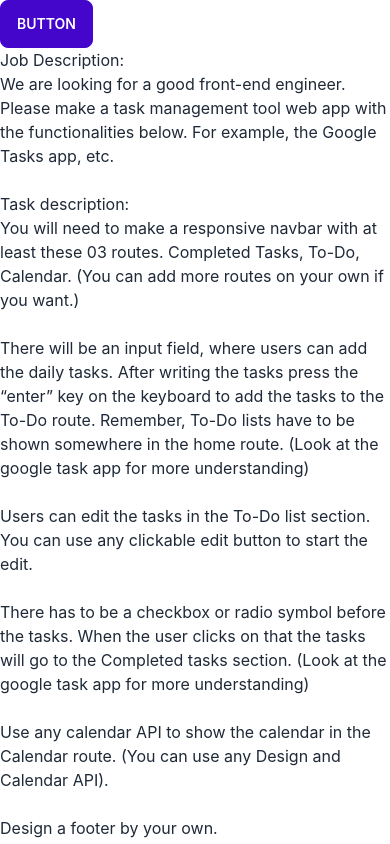
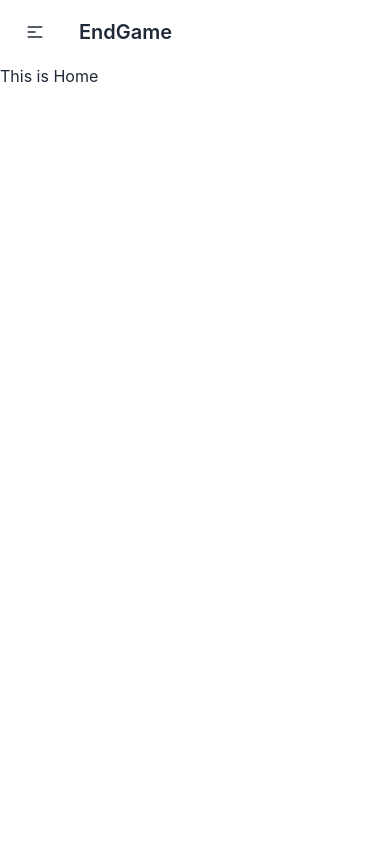
Before and after one commit to KawsarAlHasan/management-tool-web-app, a React (Create React App) app: page / in a window 390 px wide. Shown: the top 844 px of the page. Built offline with nearby package versions, Linux system fonts and the light colour scheme.

Commit message:
added navbar and react router

```diff
--- a/src/App.js
+++ b/src/App.js
@@ -1,31 +1,25 @@
 import './App.css';
+import { Routes, Route, Link } from "react-router-dom";
+import Navbar from './Pages/Shared/Navbar';
+import Home from './Pages/Home/Home';
+import About from './Pages/About/About';
+import CompletedTasks from './Pages/CompletedTasks/CompletedTasks';
+import ToDo from './Pages/ToDo/ToDo';
+import Calendar from './Pages/Calendar/Calendar';
 
 function App() {
   return (
     <div>
 
-      <button class="btn btn-active btn-primary">Button</button>
+      <Navbar />
+      <Routes>
+        <Route path="/" element={<Home />} />
+        <Route path="completedTasks" element={<CompletedTasks />} />
+        <Route path="toDo" element={<ToDo />} />
+        <Route path="calendar" element={<Calendar />} />
+        <Route path="about" element={<About />} />
+      </Routes>
 
-      <p>
-        Job Description: <br />
-        We are looking for a good front-end engineer. Please make a task management tool web app with the functionalities below. For example, the Google Tasks app, etc.
-        <br /> <br />
-        Task description: <br />
-        You will need to make a responsive navbar with at least these 03 routes. Completed Tasks, To-Do, Calendar. (You can add more routes on your own if you want.) <br /> <br />
-        There will be an input field, where users can add the daily tasks. After writing the tasks press the “enter” key on the keyboard to add the tasks to the To-Do route. Remember, To-Do lists have to be shown somewhere in the home route. (Look at the google task app for more understanding) <br /> <br />
-        Users can edit the tasks in the To-Do list section. You can use any clickable edit button to start the edit. <br /> <br />
-        There has to be a checkbox or radio symbol before the tasks. When the user clicks on that the tasks will go to the Completed tasks section. (Look at the google task app for more understanding) <br /> <br />
-        Use any calendar API to show the calendar in the Calendar route. (You can use any Design and Calendar API). <br /> <br />
-        Design a footer by your own.  <br /> <br />
-
-        Additional information: <br />
-        Use MERN (Mongo, Express, React, Node) stack to build this Web App. (What have you learned so far) <br />
-        Use your own design sense to earn bonus points. <br />
-        You can use any CSS framework, we recommend Tailwind CSS. <br />
-        Use your imagination to come up with something extra that’ll look good with the rest of the site. <br />
-        Your app must be responsive, use your imagination to make it responsive according to users' needs.
-
-      </p>
     </div>
   );
 }
--- /dev/null
+++ b/src/Pages/About/About.js
@@ -0,0 +1,11 @@
+import React from 'react';
+
+const About = (props) => {
+    return (
+        <div>
+            <p>This is About</p>
+        </div>
+    );
+};
+
+export default About;
--- /dev/null
+++ b/src/Pages/Calendar/Calendar.js
@@ -0,0 +1,11 @@
+import React from 'react';
+
+const Calendar = (props) => {
+    return (
+        <div>
+            <p>This is Calendar</p>
+        </div>
+    );
+};
+
+export default Calendar;
--- /dev/null
+++ b/src/Pages/CompletedTasks/CompletedTasks.js
@@ -0,0 +1,11 @@
+import React from 'react';
+
+const CompletedTasks = (props) => {
+    return (
+        <div>
+            <p>This is Completed Tasks</p>
+        </div>
+    );
+};
+
+export default CompletedTasks;
--- /dev/null
+++ b/src/Pages/Home/Home.js
@@ -0,0 +1,11 @@
+import React from 'react';
+
+const Home = (props) => {
+    return (
+        <div>
+            <h1>This is Home</h1>
+        </div>
+    );
+};
+
+export default Home;
--- /dev/null
+++ b/src/Pages/Shared/Navbar.js
@@ -0,0 +1,38 @@
+import React from 'react';
+import {Link} from 'react-router-dom';
+
+const Navbar = (props) => {
+
+    const menuItems = <>
+        <li><Link to='/calendar'>Calendar</Link></li>
+        <li><Link to='/completedTasks'>Completed Tasks</Link></li>
+        <li><Link to='/toDo'>To-Do</Link></li>
+        <li><Link to='/about'>About</Link></li>
+        <li><Link to='/login'>Login</Link></li>
+    </>
+
+    return (
+        <>
+            <div class="navbar bg-base-100">
+                <div class="navbar-start">
+                    <div class="dropdown">
+                        <label tabindex="0" class="btn btn-ghost md:hidden">
+                            <svg xmlns="http://www.w3.org/2000/svg" class="h-5 w-5" fill="none" viewBox="0 0 24 24" stroke="currentColor"><path stroke-linecap="round" stroke-linejoin="round" stroke-width="2" d="M4 6h16M4 12h8m-8 6h16" /></svg>
+                        </label>
+                        <ul tabindex="0" class="menu menu-compact dropdown-content mt-3 p-2 shadow bg-base-100 rounded-box w-52">
+                            {menuItems}
+                        </ul>
+                    </div>
+                    <a class="btn btn-ghost normal-case text-xl" href='/'>EndGame</a>
+                </div>
+                <div class="navbar-center hidden md:flex">
+                    <ul class="menu menu-horizontal p-0">
+                        {menuItems}
+                    </ul>
+                </div>
+            </div>
+        </>
+    );
+};
+
+export default Navbar;
--- /dev/null
+++ b/src/Pages/ToDo/ToDo.js
@@ -0,0 +1,11 @@
+import React from 'react';
+
+const ToDo = (props) => {
+    return (
+        <div>
+            <p>This is To-Do</p>
+        </div>
+    );
+};
+
+export default ToDo;
--- a/src/index.js
+++ b/src/index.js
@@ -3,11 +3,14 @@
 import './index.css';
 import App from './App';
 import reportWebVitals from './reportWebVitals';
+import { BrowserRouter } from "react-router-dom";
 
 const root = ReactDOM.createRoot(document.getElementById('root'));
 root.render(
   <React.StrictMode>
-    <App />
+    <BrowserRouter>
+      <App />
+    </BrowserRouter>
   </React.StrictMode>
 );
 
```
